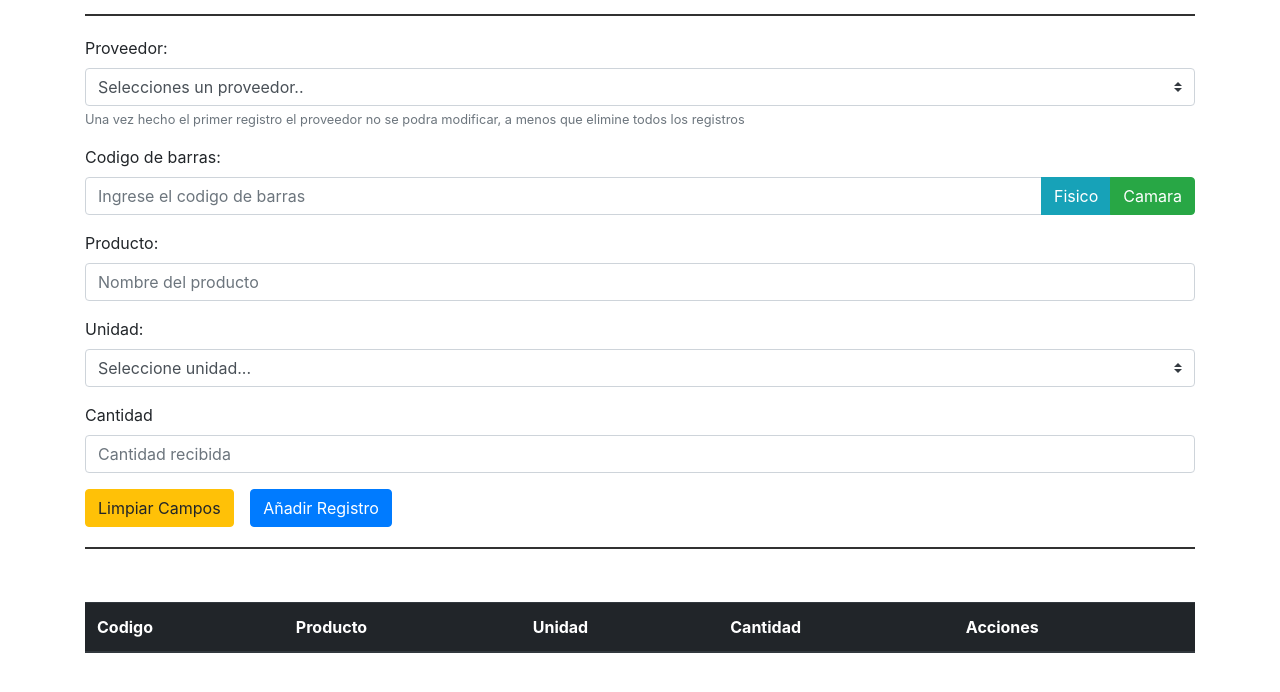
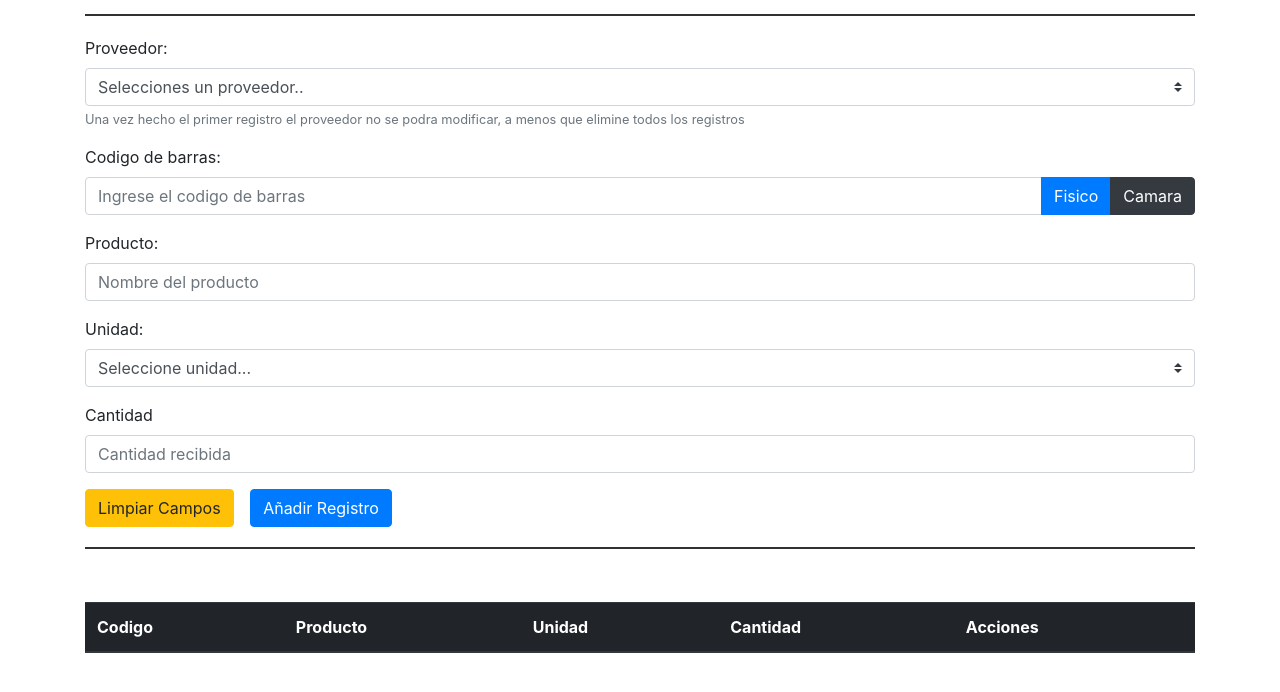
Before and after one commit to alejandro-jalf/RegistroMercancia, a website: page index.html in a window 1280 px wide. Shown: the part 62-754 px from the top of the page. Drawn offline with nearby package versions, Linux system fonts and the light colour scheme.

Commit message:
REFACTOR: Cambia color de botones de lectores

```diff
--- a/index.html
+++ b/index.html
@@ -77,8 +77,8 @@
                 <div class="input-group mb-3">
                     <input id="CodigoBarras" class="form-control" type="text" placeholder="Ingrese el codigo de barras" v-model="CodigoBarrasName">
                     <div class="input-group-append btn-group" role="group" aria-label="Basic example">
-                        <button v-if="!scannerActivo" class="btn" v-bind:class="{'btn-info': !scannerFisico, 'btn-danger': scannerFisico}" type="button" @click="handleLectorFisico">{{textScannerFisico}}</button>
-                        <button v-if="!scannerFisico" class="btn" v-bind:class="{'btn-success': !scannerActivo, 'btn-danger': scannerActivo}" type="button" @click="activateLector">{{textButtonScanner}}</button>
+                        <button v-if="!scannerActivo" class="btn" v-bind:class="{'btn-primary': !scannerFisico, 'btn-danger': scannerFisico}" type="button" @click="handleLectorFisico">{{textScannerFisico}}</button>
+                        <button v-if="!scannerFisico" class="btn" v-bind:class="{'btn-dark': !scannerActivo, 'btn-danger': scannerActivo}" type="button" @click="activateLector">{{textButtonScanner}}</button>
                     </div>
                 </div>
             </div>
--- a/sw.js
+++ b/sw.js
@@ -2,7 +2,7 @@
 
 console.log('WORKER: executing.');
 
-var version = 'v3.21::';
+var version = 'v3.22::';
 
 var offlineFundamentals = [
   '',
```
